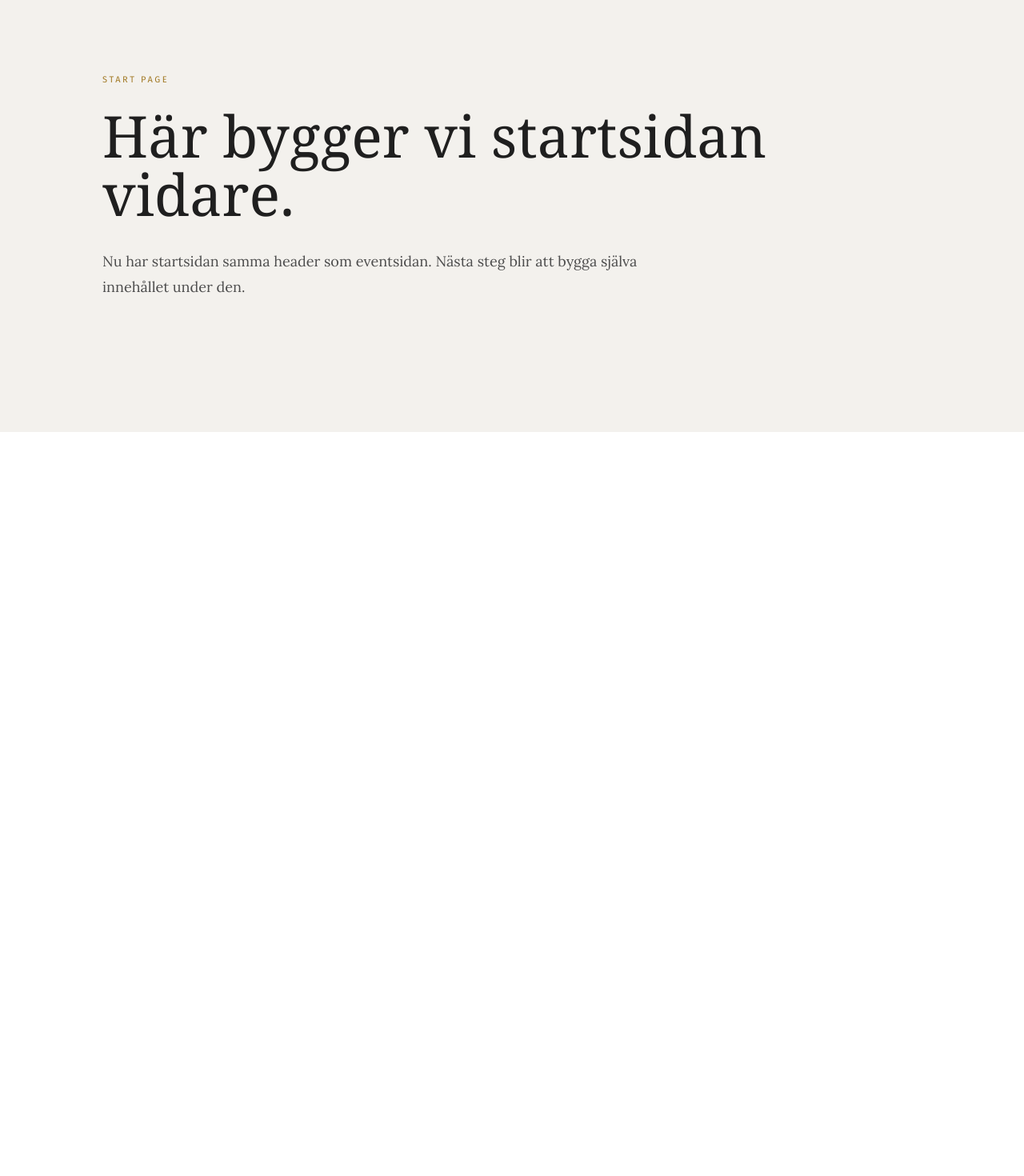
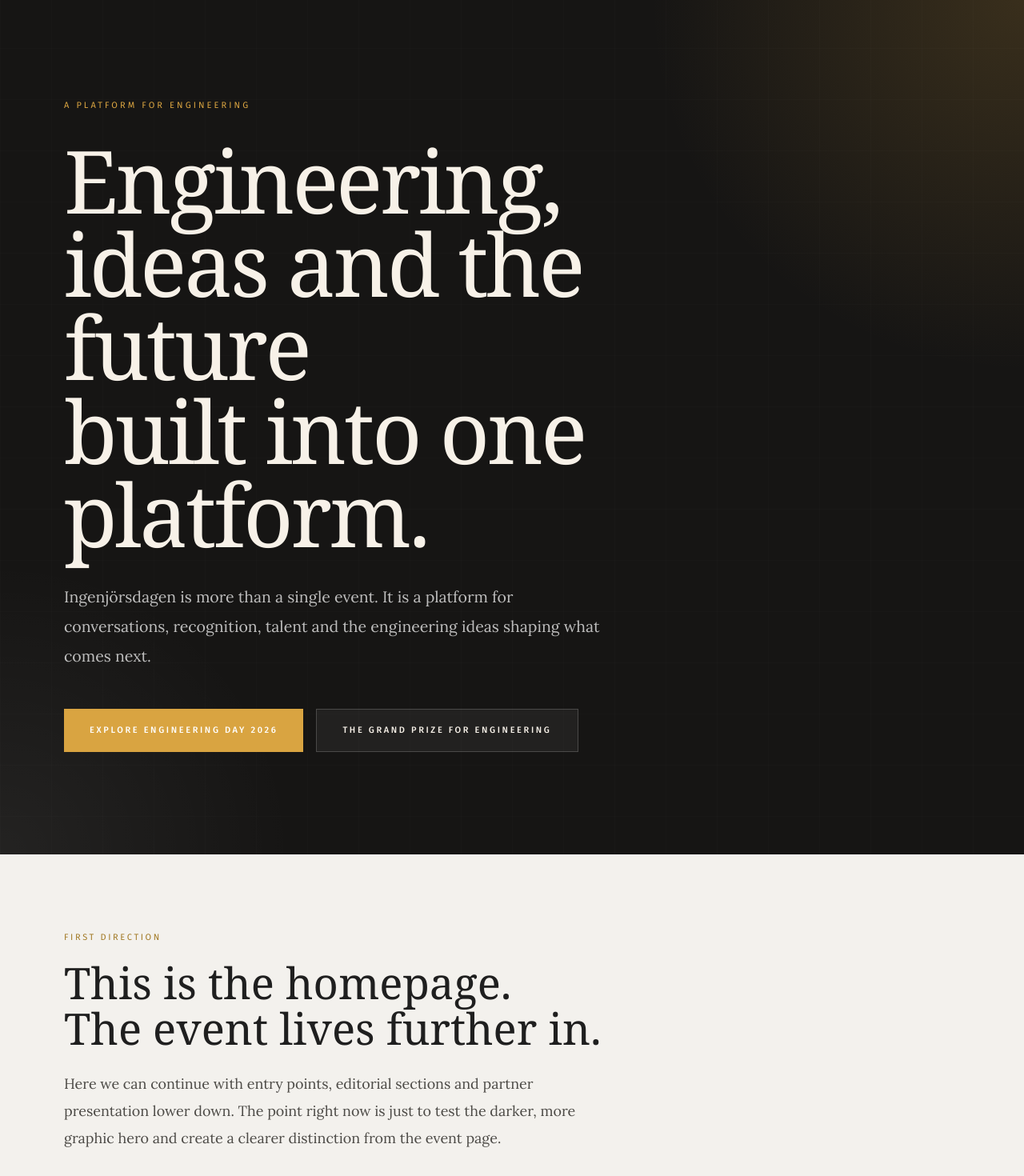
Before and after one commit to maxspersson/Ingenjorsdagen-site, a Next.js app: page / in a window 1280 px wide. Shown: the part 260-1730 px from the top of the page at 80% size. Before the commit the page ends 800 px from the top, so only its background shows below. Built offline with nearby package versions, Linux system fonts and the light colour scheme.

Commit message:
adjust logo size

```diff
--- a/app/page.tsx
+++ b/app/page.tsx
@@ -36,7 +36,7 @@
               src="/EngineeringDay-Logo.png"
               alt="Engineering Day"
               className={`w-auto transition-all duration-300 ${
-      scrolled ? "h-26 md:h-30" : "h-36 md:h-38"
+                scrolled ? "h-[104px] md:h-[112px]" : "h-[144px] md:h-[152px]"
               }`}
             />
           </a>
@@ -52,7 +52,6 @@
           <div
             className={`${firaSans.className} flex items-center gap-8 text-[10px] font-medium tracking-[0.16em] uppercase`}
           >
-
             <a
               href="/engineering-day-2026"
               className="hover:text-[#d9a441] transition-colors"
@@ -143,22 +142,87 @@
         </div>
       </nav>
 
-      <section className="px-6 md:px-12 lg:px-20 py-24">
-        <div className="max-w-5xl mx-auto">
+      <section className="relative overflow-hidden bg-[#161514] text-[#f4efe7]">
+        <div className="absolute inset-0 bg-[radial-gradient(circle_at_top_right,rgba(217,164,65,0.18),transparent_28%),radial-gradient(circle_at_bottom_left,rgba(255,255,255,0.06),transparent_22%)]" />
+
+        <div className="absolute inset-0 opacity-[0.08]">
+          <div
+            className="h-full w-full"
+            style={{
+              backgroundImage: `
+                linear-gradient(to right, rgba(255,255,255,0.18) 1px, transparent 1px),
+                linear-gradient(to bottom, rgba(255,255,255,0.18) 1px, transparent 1px)
+              `,
+              backgroundSize: "64px 64px",
+            }}
+          />
+        </div>
+
+        <div className="relative px-6 md:px-12 lg:px-20">
+          <div className="max-w-7xl mx-auto min-h-[78vh] flex items-center py-24 md:py-28 lg:py-32">
+            <div className="max-w-4xl">
               <p
-            className={`${firaSans.className} text-[11px] uppercase tracking-[0.24em] text-[#a27a26] mb-6`}
+                className={`${firaSans.className} text-[11px] uppercase tracking-[0.28em] text-[#d9a441] mb-8`}
               >
-            START PAGE
+                A PLATFORM FOR ENGINEERING
               </p>
 
-          <h1 className="text-5xl md:text-7xl leading-[1.02] font-serif font-light text-[#1f1f1f] max-w-4xl">
-            Här bygger vi startsidan vidare.
+              <h1 className="text-[3.6rem] md:text-[5.4rem] lg:text-[6.8rem] leading-[0.96] font-serif font-light tracking-[-0.03em] text-[#f7f1e8]">
+                Engineering,
+                <br />
+                ideas and the future
+                <br />
+                built into one platform.
               </h1>
 
-          <p className="mt-8 max-w-2xl text-lg leading-8 text-[#4d4d4d]">
-            Nu har startsidan samma header som eventsidan. Nästa steg blir att
-            bygga själva innehållet under den.
+              <p className="mt-8 max-w-2xl text-[1.1rem] md:text-[1.22rem] leading-[1.9] text-white/72">
+                Ingenjörsdagen is more than a single event. It is a platform for
+                conversations, recognition, talent and the engineering ideas
+                shaping what comes next.
               </p>
+
+              <div className="mt-12 flex flex-col sm:flex-row gap-4">
+                <a
+                  href="/engineering-day-2026"
+                  className={`${firaSans.className} inline-flex items-center justify-center min-h-[54px] px-8 bg-[#d9a441] text-white text-[11px] font-medium tracking-[0.24em] uppercase hover:bg-[#c8932f] transition-colors`}
+                >
+                  Explore Engineering Day 2026
+                </a>
+
+                <a
+                  href="#"
+                  className={`${firaSans.className} inline-flex items-center justify-center min-h-[54px] px-8 border border-white/18 bg-white/5 text-[#f7f1e8] text-[11px] font-medium tracking-[0.24em] uppercase hover:bg-white/10 transition-colors`}
+                >
+                  The Grand Prize for Engineering
+                </a>
+              </div>
+            </div>
+          </div>
+        </div>
+      </section>
+
+      <section className="bg-[#f3f1ed] px-6 md:px-12 lg:px-20 py-20 md:py-24">
+        <div className="max-w-7xl mx-auto">
+          <div className="max-w-3xl">
+            <p
+              className={`${firaSans.className} text-[11px] uppercase tracking-[0.24em] text-[#a27a26] mb-5`}
+            >
+              First direction
+            </p>
+
+            <h2 className="text-[2.4rem] md:text-[3.4rem] leading-[1.04] font-serif font-light text-[#1f1f1f] mb-6">
+              This is the homepage.
+              <br />
+              The event lives further in.
+            </h2>
+
+            <p className="text-[1.04rem] md:text-[1.12rem] leading-[1.9] text-[#4c4a46] max-w-2xl">
+              Here we can continue with entry points, editorial sections and
+              partner presentation lower down. The point right now is just to
+              test the darker, more graphic hero and create a clearer
+              distinction from the event page.
+            </p>
+          </div>
         </div>
       </section>
     </main>
```
Lines whose indentation alone changed are shown as unchanged.
